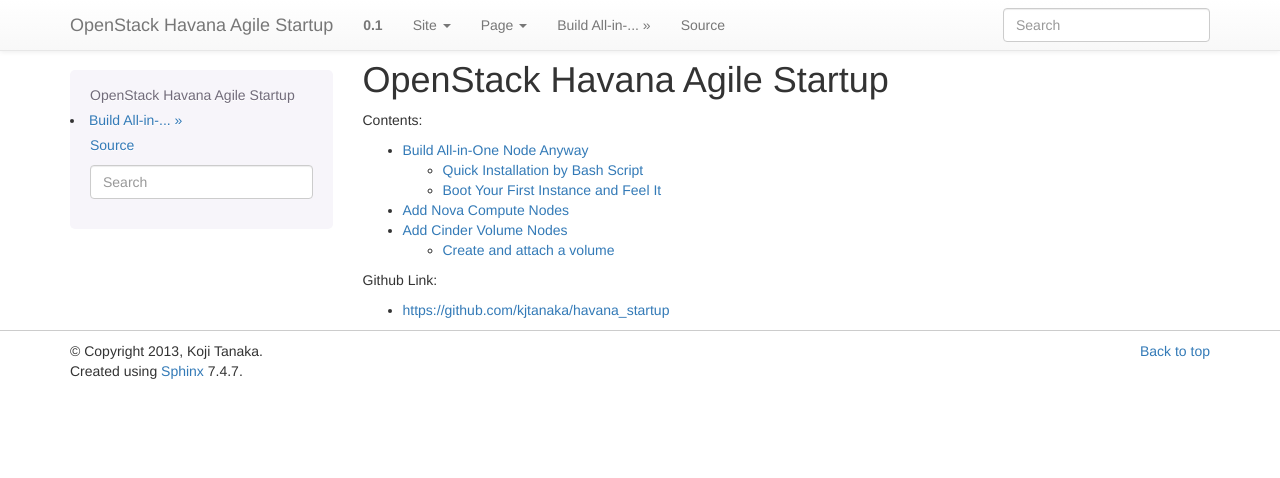
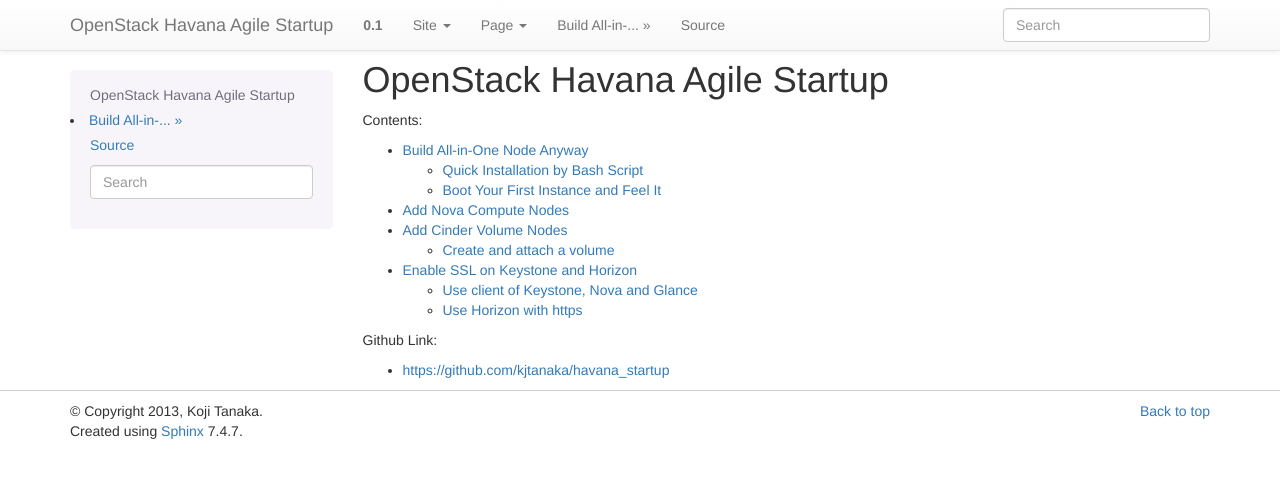
Before and after one commit to kojiwell/deploy_havana, a Sphinx documentation site: the page built from doc/index.rst, in a window 1280 px wide. Shown: the top 478 px of the page. Built offline with Sphinx 7.4.7, drawn with Linux system fonts in a browser that asks for light colours; some of the changed lines change nothing that is shown.

Commit message:
modify doc/ca_setup.rst

```diff
--- /dev/null
+++ b/doc/ca_setup.rst
@@ -0,0 +1,37 @@
+.. Simple Deploy OpenStack Havana documentation master file, created by
+   sphinx-quickstart on Wed Oct 16 15:15:10 2013.
+   You can adapt this file completely to your liking, but it should at least
+   contain the root `toctree` directive.
+
+Enable SSL on Keystone and Horizon
+==========================================================
+
+When you enable SSL, the common name is the important thing.
+Which should be Hostname + Domain Name like ``keystone.yoursite.org``.
+You should be able to reach the host from anywhere with its common name.
+
+The script ``ca_setup.sh`` does the lavor work for you.
+So, login to your management nost and setup ``COMMON_NAME`` on setuprc,
+and execute the script like this. ::
+
+   cd havana_startup
+   echo COMMON_NAME=keystone.yoursite.com >> setuprc
+   bash -ex ca_setup.sh
+
+If the bash script finshed fine, you can try the follows.
+
+Use client of Keystone, Nova and Glance
+---------------------------------------
+
+Setup your OpenStack environment and try some commands ::
+
+   cd havana_startup
+   source admin_credential
+   keystone endpoint-list
+   nova list
+   glance image-list
+
+Use Horizon with https
+----------------------
+
+Try `<https://keystone.yoursite.com/horizon`_ .
--- a/doc/index.rst
+++ b/doc/index.rst
@@ -14,6 +14,7 @@
    all_in_one
    add_compute
    add_volume
+   ca_setup
 
 Github Link:
 
```
Also changed, not shown: 1 other file.
